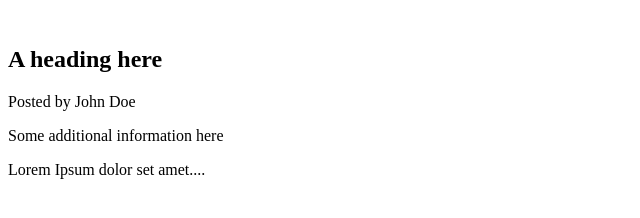
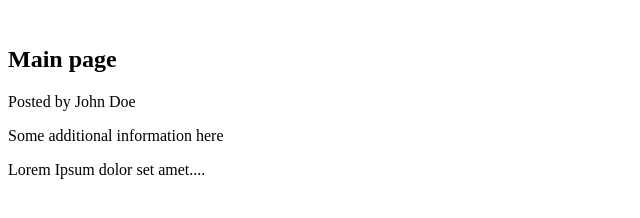
Before and after one commit to ktrsanjiv/Website, a plain HTML site: page index.html in a window 1280 px wide. Shown: the full height of the page, 0-640 px from the left. Drawn offline with Linux system fonts and the light colour scheme.

Commit message:
Update index.html

```diff
--- a/index.html
+++ b/index.html
@@ -4,7 +4,7 @@
 
 <article>
   <header>
-    <h1>A heading here</h1>
+    <h1>Main page</h1>
     <p>Posted by John Doe</p>
     <p>Some additional information here</p>
   </header>
```
